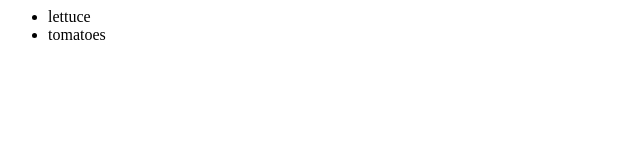
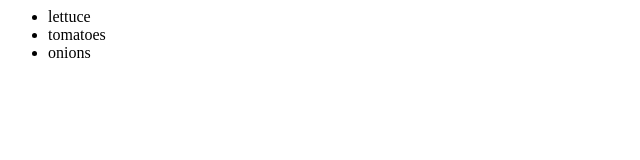
Before and after one commit to michael-yj-liu/gitTutorial, a plain HTML site: page index.html in a window 1280 px wide. Shown: the full height of the page, 0-640 px from the left. Drawn offline with Linux system fonts and the light colour scheme.

Commit message:
added onions to the list in index.html

```diff
--- a/index.html
+++ b/index.html
@@ -4,6 +4,7 @@
       <ul>
         <li>lettuce</li>
         <li>tomatoes</li>
+        <li>onions</li>
       </ul>
     </div>
   </body>
```
